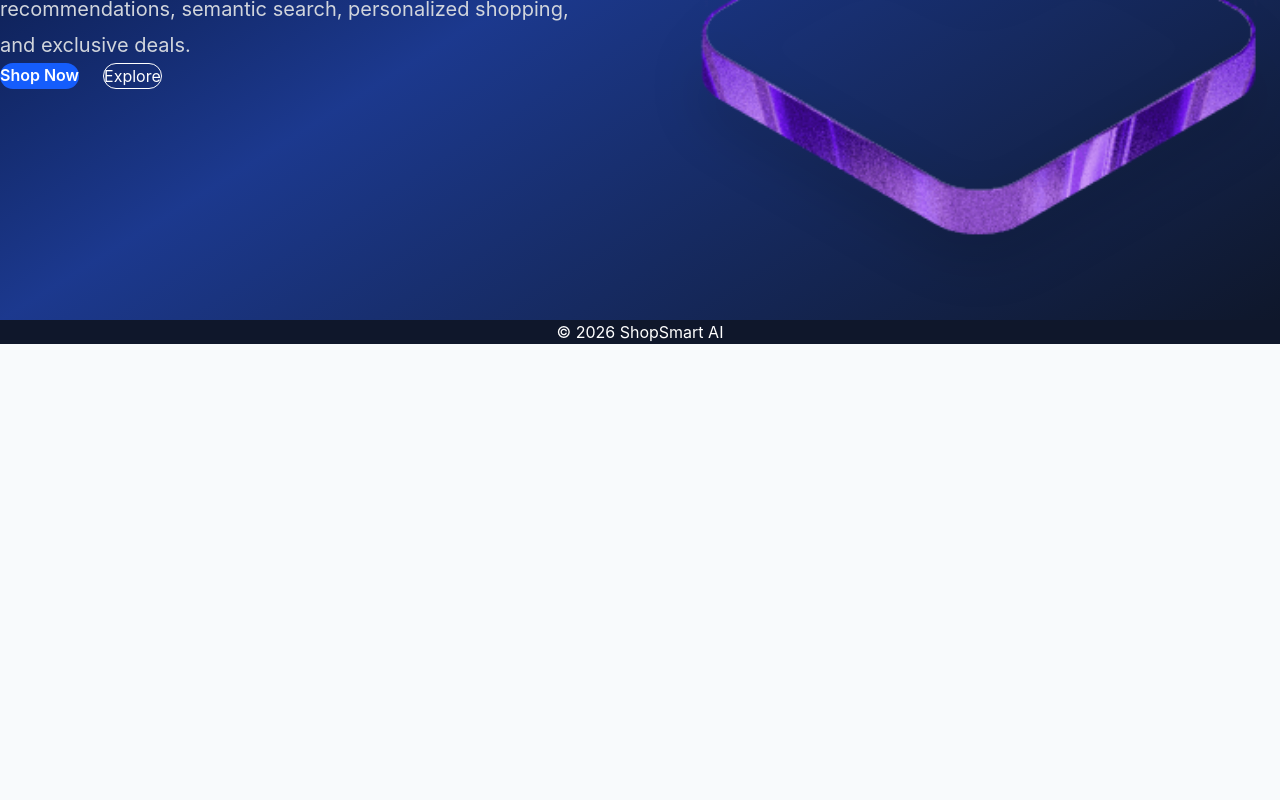
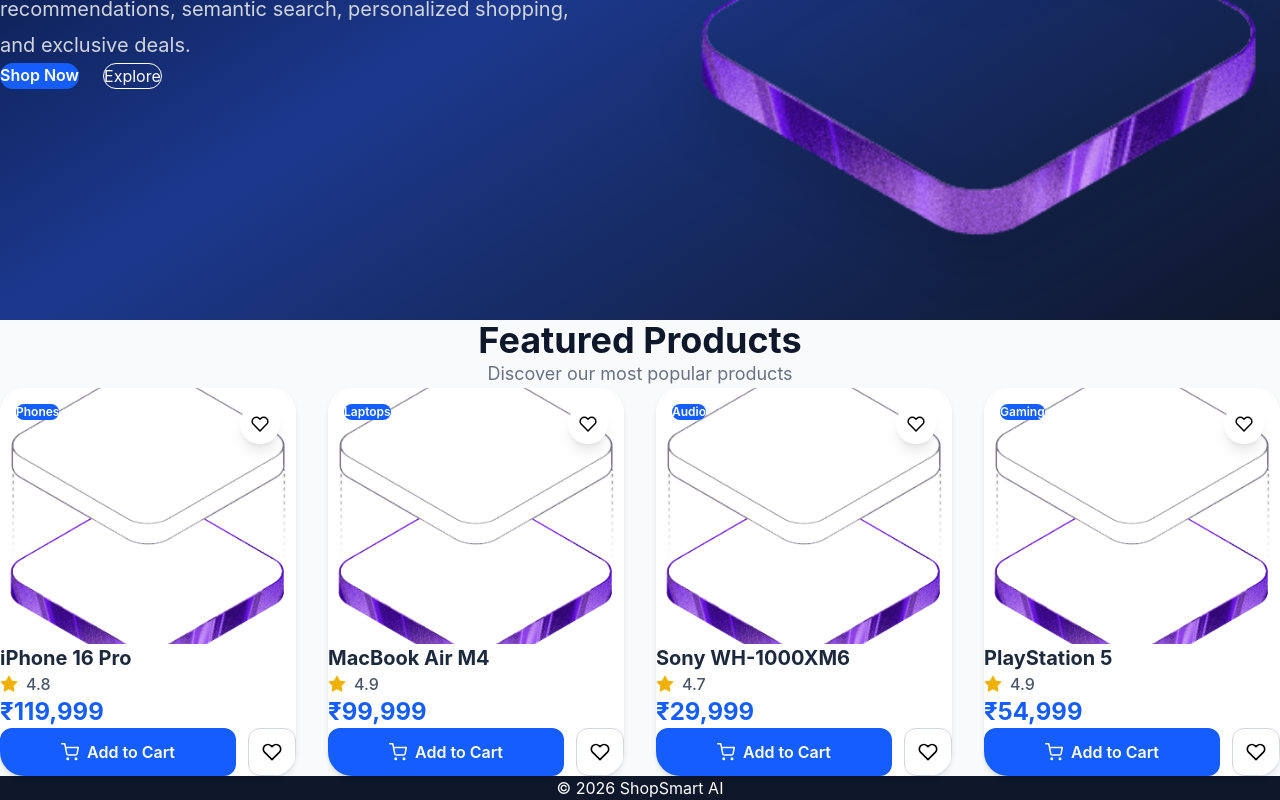
Before and after one commit to Divyanshsingh2612/Avenqio, a React app in the folder frontend/: page / in a window 1280 px wide. Shown: the part 560-1360 px from the top of the page. Before the commit the page ends 904 px from the top, so only its background shows below. Built offline with nearby package versions, Linux system fonts and the light colour scheme; the HTML template or start-up script is replaced by a standard one.

Commit message:
feat: build homepage with categories and featured products

```diff
--- a/frontend/package.json
+++ b/frontend/package.json
@@ -14,6 +14,7 @@
     "@tailwindcss/vite": "^4.3.3",
     "axios": "^1.19.0",
     "framer-motion": "^12.43.0",
+    "lucide-react": "^1.28.0",
     "react": "^19.2.8",
     "react-dom": "^19.2.8",
     "react-hook-form": "^7.83.0",
--- a/frontend/src/components/home/Categories.jsx
+++ b/frontend/src/components/home/Categories.jsx
@@ -0,0 +1,7 @@
+export default function Categories() {
+  return (
+    <section>
+      {/* Your Categories UI */}
+    </section>
+  );
+}
--- a/frontend/src/components/home/FeaturedProducts.jsx
+++ b/frontend/src/components/home/FeaturedProducts.jsx
@@ -0,0 +1,25 @@
+import SectionTitle from "../ui/SectionTitle";
+import ProductCard from "../product/ProductCard";
+import { products } from "../../data/products";
+
+export default function FeaturedProducts() {
+  return (
+    <section className="py-20 bg-slate-50">
+      <div className="max-w-[1400px] mx-auto px-8">
+        <SectionTitle
+          title="Featured Products"
+          subtitle="Discover our most popular products"
+        />
+
+        <div className="grid gap-8 sm:grid-cols-2 lg:grid-cols-3 xl:grid-cols-4">
+          {products.map((product) => (
+            <ProductCard
+              key={product.id}
+              product={product}
+            />
+          ))}
+        </div>
+      </div>
+    </section>
+  );
+}
--- a/frontend/src/components/product/ProductCard.jsx
+++ b/frontend/src/components/product/ProductCard.jsx
@@ -0,0 +1,64 @@
+import { FiHeart, FiShoppingCart, FiStar } from "react-icons/fi";
+
+export default function ProductCard({ product }) {
+  return (
+    <div className="group bg-white rounded-3xl overflow-hidden shadow-md hover:shadow-2xl transition-all duration-300 hover:-translate-y-2">
+      {/* Product Image */}
+      <div className="relative overflow-hidden">
+        <img
+          src={product.image}
+          alt={product.name}
+          className="w-full h-64 object-cover transition-transform duration-500 group-hover:scale-110"
+        />
+
+        {/* Category Badge */}
+        <span className="absolute top-4 left-4 bg-blue-600 text-white text-xs font-semibold px-3 py-1 rounded-full">
+          {product.category}
+        </span>
+
+        {/* Wishlist Button */}
+        <button className="absolute top-4 right-4 w-10 h-10 rounded-full bg-white shadow-lg flex items-center justify-center hover:bg-red-500 hover:text-white transition-all duration-300">
+          <FiHeart size={18} />
+        </button>
+      </div>
+
+      {/* Product Details */}
+      <div className="p-6">
+        {/* Product Name */}
+        <h3 className="text-xl font-bold text-slate-800 line-clamp-2">
+          {product.name}
+        </h3>
+
+        {/* Rating */}
+        <div className="flex items-center gap-2 mt-3">
+          <div className="flex items-center text-yellow-500">
+            <FiStar fill="currentColor" size={18} />
+          </div>
+
+          <span className="text-gray-600 font-medium">
+            {product.rating}
+          </span>
+        </div>
+
+        {/* Price */}
+        <div className="mt-4 flex items-center justify-between">
+          <p className="text-2xl font-bold text-blue-600">
+            ₹{product.price.toLocaleString()}
+          </p>
+        </div>
+
+        {/* Buttons */}
+        <div className="mt-6 flex gap-3">
+          <button className="flex-1 bg-blue-600 hover:bg-blue-700 text-white py-3 rounded-xl font-semibold flex items-center justify-center gap-2 transition duration-300">
+            <FiShoppingCart size={18} />
+            Add to Cart
+          </button>
+
+          <button className="w-12 h-12 rounded-xl border border-gray-300 hover:border-blue-600 hover:text-blue-600 transition duration-300 flex items-center justify-center">
+            <FiHeart size={20} />
+          </button>
+        </div>
+      </div>
+    </div>
+  );
+}
--- a/frontend/src/components/ui/Button.jsx
+++ b/frontend/src/components/ui/Button.jsx
@@ -0,0 +1,43 @@
+import { Link } from "react-router-dom";
+
+export default function Button({
+  children,
+  to,
+  onClick,
+  variant = "primary",
+  className = "",
+}) {
+  const base =
+    "inline-flex items-center justify-center px-6 py-3 rounded-full font-semibold transition-all duration-300";
+
+  const variants = {
+    primary:
+      "bg-blue-600 text-white hover:bg-blue-700 hover:scale-105",
+
+    secondary:
+      "border border-white text-white hover:bg-white hover:text-black",
+
+    outline:
+      "border border-blue-600 text-blue-600 hover:bg-blue-600 hover:text-white",
+  };
+
+  if (to) {
+    return (
+      <Link
+        to={to}
+        className={`${base} ${variants[variant]} ${className}`}
+      >
+        {children}
+      </Link>
+    );
+  }
+
+  return (
+    <button
+      onClick={onClick}
+      className={`${base} ${variants[variant]} ${className}`}
+    >
+      {children}
+    </button>
+  );
+}
--- /dev/null
+++ b/frontend/src/components/ui/SectionTitle.jsx
@@ -0,0 +1,15 @@
+export default function SectionTitle({ title, subtitle }) {
+  return (
+    <div className="text-center mb-12">
+      <h2 className="text-4xl font-bold text-slate-900">
+        {title}
+      </h2>
+
+      {subtitle && (
+        <p className="mt-3 text-gray-500 text-lg">
+          {subtitle}
+        </p>
+      )}
+    </div>
+  );
+}
--- /dev/null
+++ b/frontend/src/constants/categories.js
@@ -0,0 +1,21 @@
+import {
+  Smartphone,
+  Laptop,
+  Shirt,
+  Gamepad2,
+  Headphones,
+  Watch,
+  Sofa,
+  Camera,
+} from "lucide-react";
+
+export const categories = [
+  { id: 1, name: "Phones", icon: Smartphone },
+  { id: 2, name: "Laptops", icon: Laptop },
+  { id: 3, name: "Fashion", icon: Shirt },
+  { id: 4, name: "Gaming", icon: Gamepad2 },
+  { id: 5, name: "Audio", icon: Headphones },
+  { id: 6, name: "Watches", icon: Watch },
+  { id: 7, name: "Furniture", icon: Sofa },
+  { id: 8, name: "Cameras", icon: Camera },
+];
--- /dev/null
+++ b/frontend/src/data/products.js
@@ -0,0 +1,34 @@
+export const products = [
+  {
+    id: 1,
+    name: "iPhone 16 Pro",
+    price: 119999,
+    rating: 4.8,
+    image: "/hero.png",
+    category: "Phones",
+  },
+  {
+    id: 2,
+    name: "MacBook Air M4",
+    price: 99999,
+    rating: 4.9,
+    image: "/hero.png",
+    category: "Laptops",
+  },
+  {
+    id: 3,
+    name: "Sony WH-1000XM6",
+    price: 29999,
+    rating: 4.7,
+    image: "/hero.png",
+    category: "Audio",
+  },
+  {
+    id: 4,
+    name: "PlayStation 5",
+    price: 54999,
+    rating: 4.9,
+    image: "/hero.png",
+    category: "Gaming",
+  },
+];
--- a/frontend/src/pages/Home/Home.jsx
+++ b/frontend/src/pages/Home/Home.jsx
@@ -1,9 +1,13 @@
 import Hero from "../../components/home/Hero";
+import Categories from "../../components/home/Categories";
+import FeaturedProducts from "../../components/home/FeaturedProducts";
 
 export default function Home() {
   return (
     <>
       <Hero />
+      <Categories />
+      <FeaturedProducts />
     </>
   );
 }
```
Also changed, not shown: 1 other file (tests, documents, lock files or other folders).
